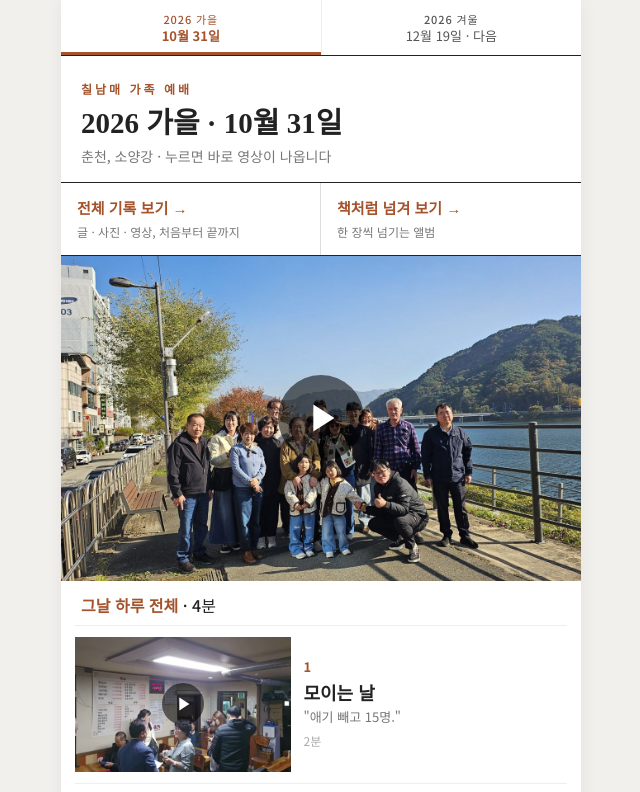
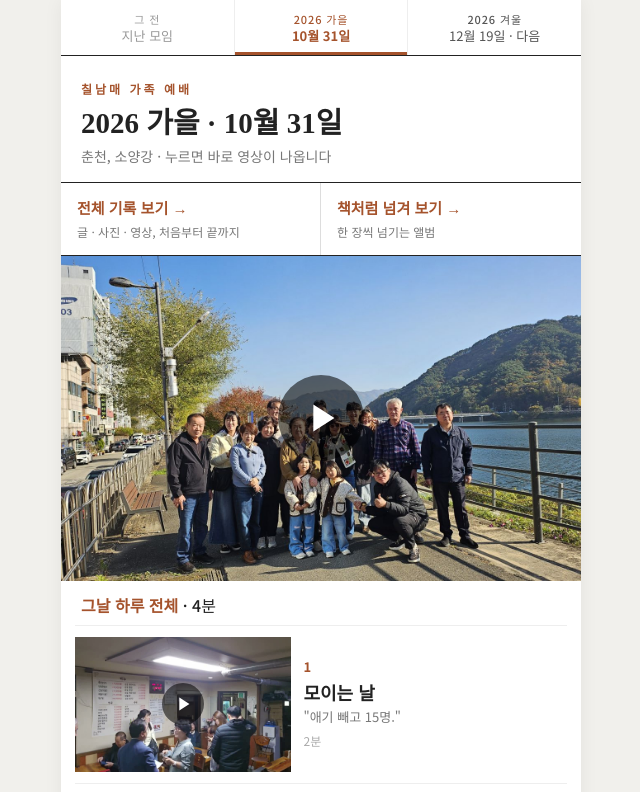
Before and after one commit to okhyun304-dot/chilnammae-worship, a plain HTML site: page index.html in a window 1280 px wide. Shown: the top 792 px of the page, without its empty margins (319-959 px from the left). Drawn offline with Linux system fonts and the light colour scheme; a web font is replaced by a local one.

Commit message:
위 줄에 지난 모임 칸 추가 발행
Co-Authored-By: Claude Opus 5.5 <noreply@anthropic.com>

```diff
--- a/index.html
+++ b/index.html
@@ -71,6 +71,7 @@ video{background:#000}
 <div class="wrap">
 
 <nav class="series">
+ <a href="#past"><b>그 전</b>지난 모임</a>
  <a href="#m-2026-10" class="on"><b>2026 가을</b>10월 31일</a>
  <a class="nx"><b>2026 겨울</b>12월 19일 · 다음</a>
 </nav>
```
